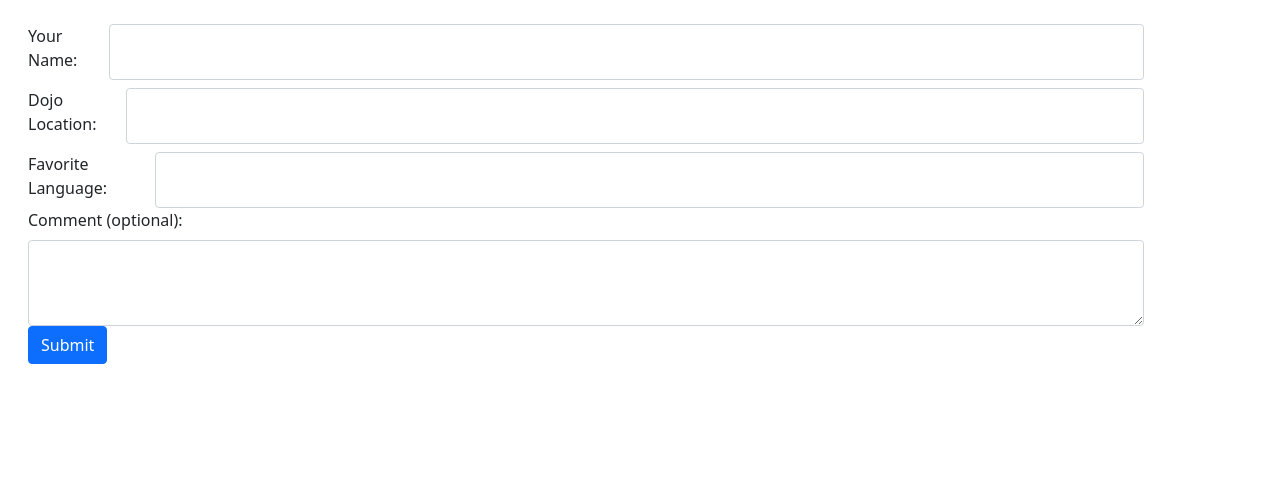
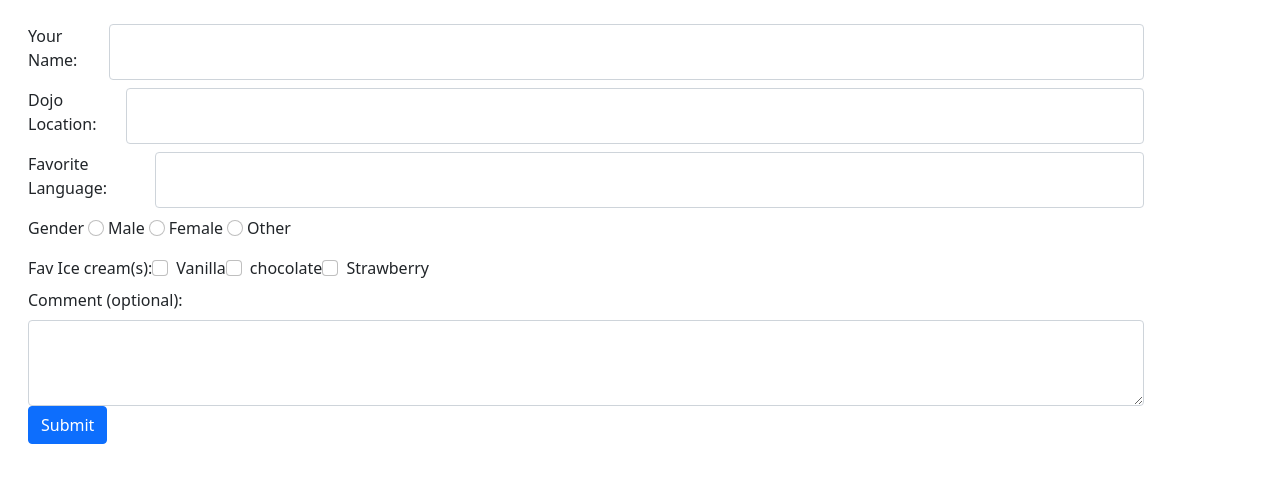
Before and after one commit to NathanCFoster/pythonBasics, a Flask app: page / in a window 1280 px wide. Shown: the top 483 px of the page. Run offline with Flask 2, Linux system fonts and the light colour scheme.

Commit message:
le survey

```diff
--- a/flask/fundamentals/dojoSurvey/server.py
+++ b/flask/fundamentals/dojoSurvey/server.py
@@ -7,17 +7,19 @@ app.secret_key = "key"
 def root():
     return render_template('index.html')
 
-@app.route("/process/<name>/<loc>/<lang>/<comm>", methods=['post'])
-def submit(name, loc, lang, comm):
+@app.route("/process/<name>/<loc>/<lang>/<comm>/<gender>/<icecream>", methods=['post'])
+def submit(name, loc, lang, comm, gender, icecream):
     session['name'] = name
     session['loc'] = loc
     session['lang'] = lang
     session['comm'] = comm
+    session['gender'] = gender
+    session['icecream'] = icecream
     return redirect('/result')
 
 @app.route("/result")
 def show():
-    return render_template("results.html", name=session['name'], loc = session['loc'], lang = session['lang'], comm = session['comm'])
+    return render_template("results.html", name=session['name'], loc=session['loc'], lang=session['lang'], comm=session['comm'], gender=session['gender'], iceream=session['icecream'])
 
 if __name__ == "__main__":
     app.run(debug=True)
--- a/flask/fundamentals/dojoSurvey/static/survey.js
+++ b/flask/fundamentals/dojoSurvey/static/survey.js
@@ -3,5 +3,27 @@ function process(element) {
     var location = document.getElementById('location').value;
     var language = document.getElementById('language').value;
     var comment = document.getElementById('comment').value;
-    element.action = "/process/" + name + "/" + location + "/" + language + "/" + comment;
+    var gender = "";
+    var icecreams = [];
+    var icecream = '';
+    if (document.getElementById("gender1").checked == true) {
+        gender = "male";
+    } else if (document.getElementById("gender2").checked == true) {
+        gender = "female";
+    } else {
+        gender = "other"
+    }
+    if (document.getElementById("vanilla").checked == true) {
+        icecreams.push("vanilla");
+    } if (document.getElementById("chocolate").checked == true) {
+        icecreams.push("chocolate");
+    } if (document.getElementById("strawberry").checked == true) {
+        icecreams.push("strawberry");
+    } if (icecreams.length > 1) {
+        for (let index = 0; index < icecreams.length-1; index++) {
+            icecream += icecreams[index] + ", ";
+        }
+        icecream += icecreams[icecreams.length-1];
+    }
+    element.action = "/process/" + name + "/" + location + "/" + language + "/" + comment + "/" + gender + "/" + icecream;
 }
--- a/flask/fundamentals/dojoSurvey/templates/index.html
+++ b/flask/fundamentals/dojoSurvey/templates/index.html
@@ -23,6 +23,30 @@
                 <label class="form-label">Favorite Language: </label>
                 <input type="text" id="language" class="form-control">
             </div>
+            <div class="d-flex mt-2">
+                <label class="form-label">Gender </label>
+                <input type="radio" id="gender1" name="gender" class="form-check-input m-1">
+                <label class="form-check-label" for="gender1">Male</label>
+                <input type="radio" id="gender2" name="gender" class="form-check-input m-1">
+                <label class="form-check-label" for="gender2">Female</label>
+                <input type="radio" id="gender3" name="gender" class="form-check-input m-1">
+                <label class="form-check-label" for="gender3">Other</label>
+            </div>
+            <div class="d-flex mt-2">
+                <label class="form-label">Fav Ice cream(s): </label>
+                <div class="form-check">
+                    <input type="checkbox" id="vanilla" class="form-check-input">
+                    <label class="form-check-label" for="vanilla">Vanilla</label>
+                </div>
+                <div class="form-check">
+                    <input type="checkbox" id="chocolate" class="form-check-input">
+                    <label class="form-check-label" for="chocolate">chocolate</label>
+                </div>
+                <div class="form-check">
+                    <input type="checkbox" id="strawberry" class="form-check-input">
+                    <label class="form-check-label" for="strawberry">Strawberry</label>
+                </div>
+            </div>
             <label class="form-label">Comment (optional): </label>
             <textarea cols="30" rows="3" id="comment" class="form-control"></textarea>
             <input type="submit" class="btn btn-primary">
--- a/flask/fundamentals/dojoSurvey/templates/results.html
+++ b/flask/fundamentals/dojoSurvey/templates/results.html
@@ -18,6 +18,8 @@
                         <th>Name:</th>
                         <th>Dojo Location: </th>
                         <th>Favorite Language: </th>
+                        <th>Gender: </th>
+                        <th>Ice Cream(s): </th>
                         <th>Comment: </th>
                     </tr>
                 </thead>
@@ -25,6 +27,8 @@
                     <th>{{name}}</th>
                     <th>{{loc}}</th>
                     <th>{{lang}}</th>
+                    <th>{{gender}}</th>
+                    <th>{{iceream}}</th>
                     <th>{{comm}}</th>
                 </tr>
             </table>
```
